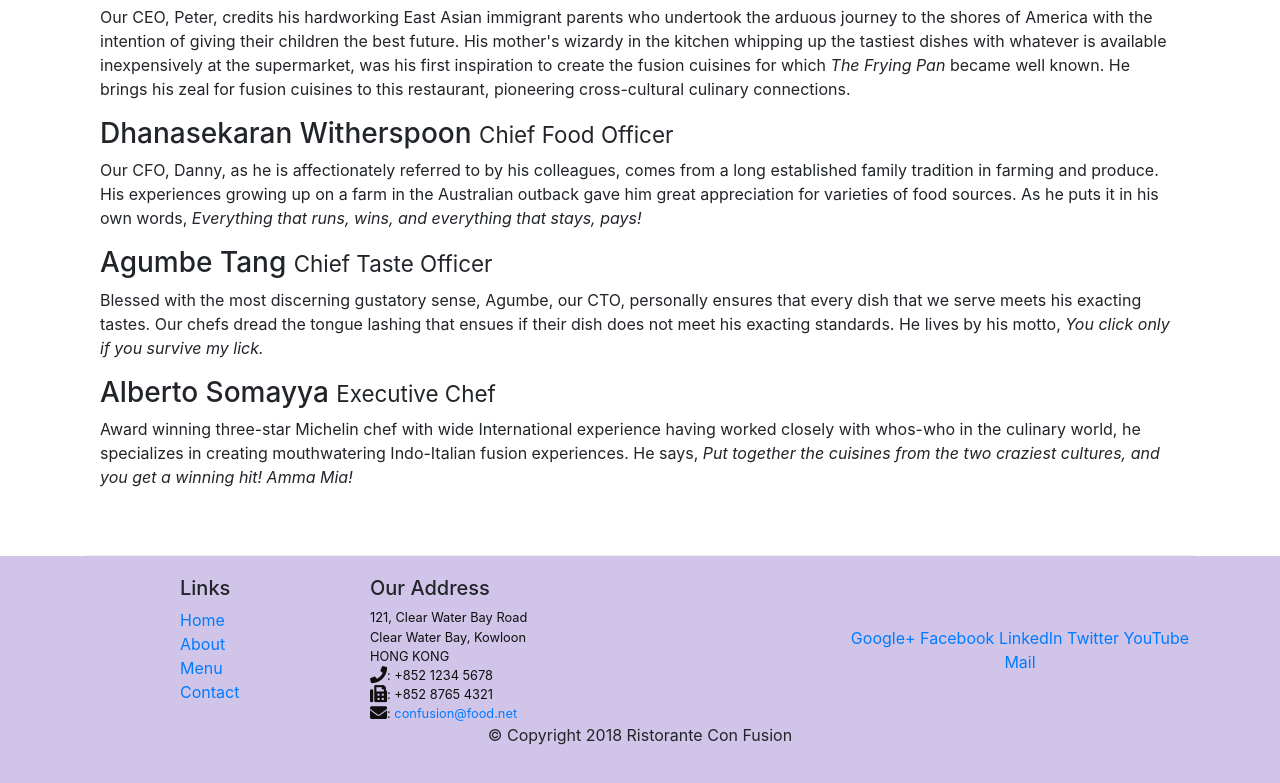
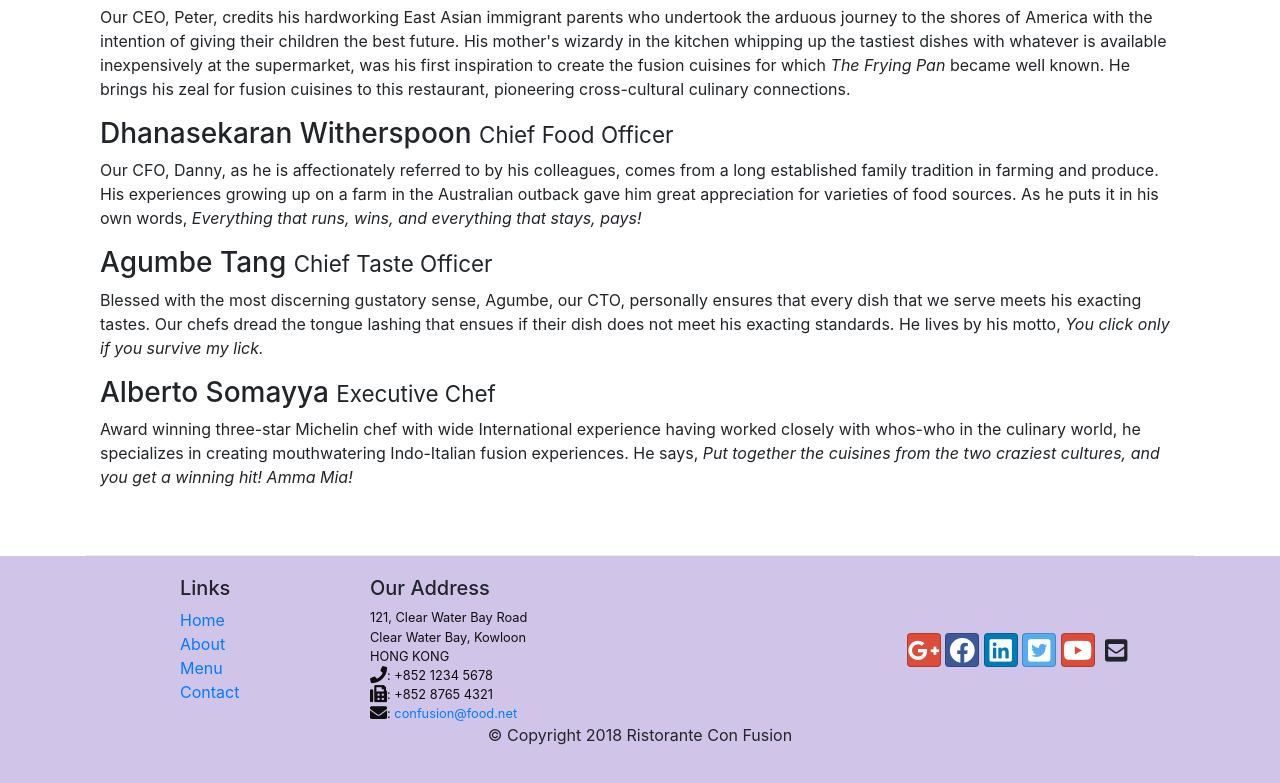
Before and after one commit to hossam-khalaf/confusion, a website: page aboutus.html in a window 1280 px wide. Shown: the part 988-1771 px from the top of the page. Drawn offline with nearby package versions, Linux system fonts and the light colour scheme.

Commit message:
Added bootstrap social icons to th footer

```diff
--- a/aboutus.html
+++ b/aboutus.html
@@ -196,12 +196,34 @@
           </div>
           <div class="col-12 col-sm-4 align-self-center">
             <div class="text-center">
-              <a href="http://google.com/+">Google+</a>
-              <a href="http://www.facebook.com/profile.php?id=">Facebook</a>
-              <a href="http://www.linkedin.com/in/">LinkedIn</a>
-              <a href="http://twitter.com/">Twitter</a>
-              <a href="http://youtube.com/">YouTube</a>
-              <a href="mailto:">Mail</a>
+              <a
+                class="btn btn-social-icon btn-google"
+                href="http://google.com/+"
+                ><i class="fab fa-google-plus-g fa-lg"></i
+              ></a>
+              <a
+                class="btn btn-social-icon btn-facebook"
+                href="http://www.facebook.com/profile.php?id="
+                ><i class="fab fa-facebook fa-lg"></i
+              ></a>
+              <a
+                class="btn btn-social-icon btn-linkedin"
+                href="http://www.linkedin.com/in/"
+                ><i class="fab fa-linkedin fa-lg"></i
+              ></a>
+              <a
+                class="btn btn-social-icon btn-twitter"
+                href="http://twitter.com/"
+                ><i class="fab fa-twitter-square fa-lg"></i
+              ></a>
+              <a
+                class="btn btn-social-icon btn-google"
+                href="http://youtube.com/"
+                ><i class="fab fa-youtube fa-lg"></i
+              ></a>
+              <a class="btn btn-social-icon" href="mailto:"
+                ><i class="fas fa-envelope-square fa-lg"></i
+              ></a>
             </div>
           </div>
         </div>
```
Also changed, not shown: index.html (+28 -6 lines).
